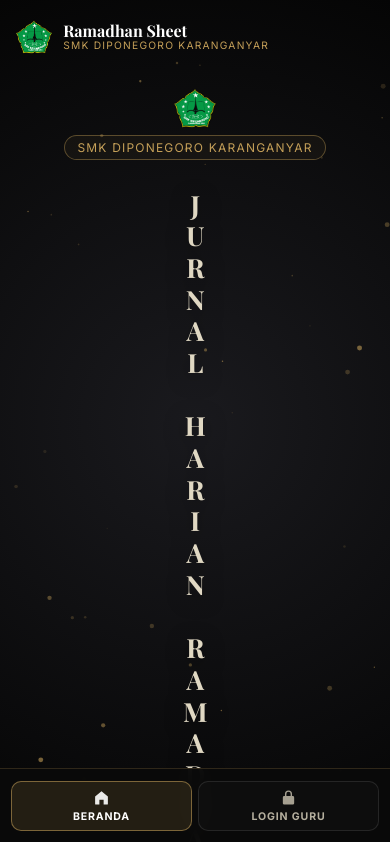
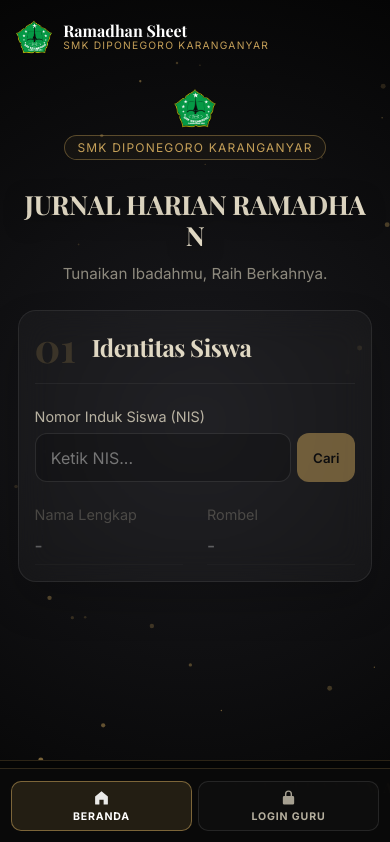
Before and after one commit to akrindev/ramadhan-sheet, a SvelteKit app: page / in a window 390 px wide. Shown: the top 842 px of the page. Built offline with nearby package versions, Linux system fonts and the light colour scheme; a web font is replaced by a local one.

Commit message:
fix: restore horizontal mobile title layout

```diff
--- a/src/routes/+page.svelte
+++ b/src/routes/+page.svelte
@@ -1306,16 +1306,7 @@
 
         .cinematic-title {
             font-size: 1.65rem;
-            display: flex;
-            flex-direction: column;
             line-height: 1.2;
-        }
-
-        .cinematic-title::after {
-            content: "RAMADHAN";
-            display: block;
-            font-size: 1.1em;
-            margin-top: 0.1em;
         }
 
         .subtitle {
```
